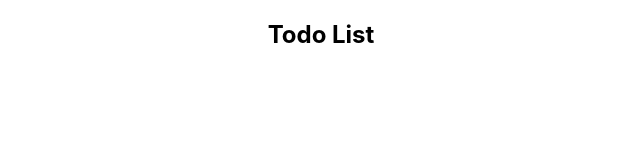
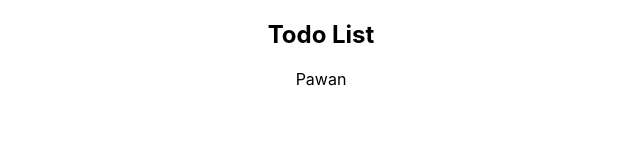
Before and after one commit to starydv7/classbase, a React (Create React App) app: page / in a window 1280 px wide. Shown: the top 160 px of the page, without its empty margins (319-959 px from the left). Built offline with nearby package versions, Linux system fonts and the light colour scheme.

Commit message:
classbase

```diff
--- a/src/App.js
+++ b/src/App.js
@@ -1,12 +1,13 @@
 import styles from "../src/components/home.module.css";
 import './App.css';
+import Home from "./classbase/Home";
 
 function App() {
   return (
     <div className="App">
       <div className={styles.container}>
         <h2>Todo List</h2>
-
+       <Home/>
       </div>
     </div>
   );
```
